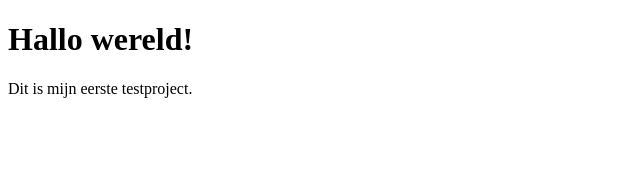
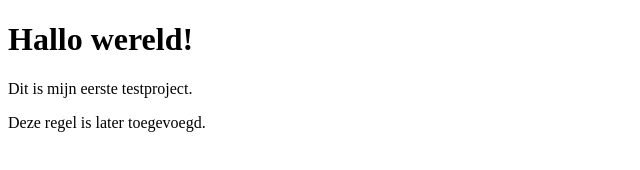
Before and after one commit to susanbijen/testproject, a plain HTML site: page index.html in a window 1280 px wide. Shown: the whole page, without its empty margins (0-640 px from the left). Drawn offline with Linux system fonts and the light colour scheme.

Commit message:
Extra regel toegevoegd

```diff
--- a/index.html
+++ b/index.html
@@ -8,5 +8,6 @@
 <body>
   <h1>Hallo wereld!</h1>
   <p>Dit is mijn eerste testproject.</p>
+  <p>Deze regel is later toegevoegd.</p>
 </body>
 </html>
```
